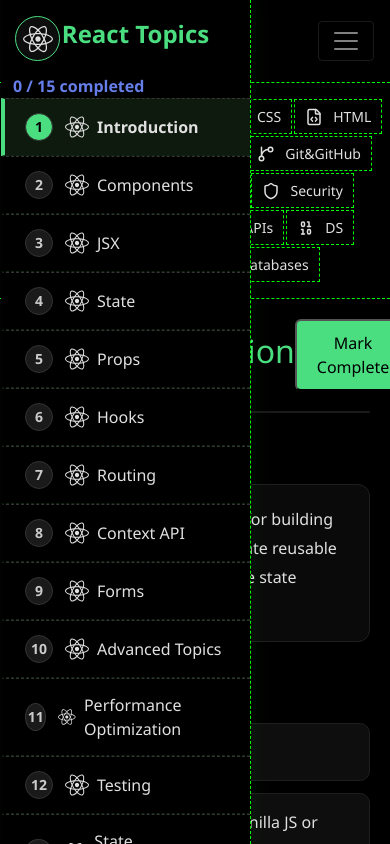
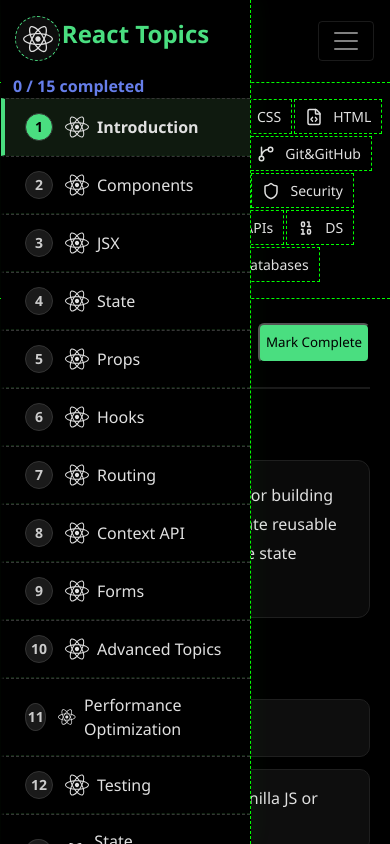
Before and after one commit to sshadulla22/SelfDev-Learning--Platform, a React (Create React App) app: page / in a window 390 px wide. Shown: the top 844 px of the page. Built offline with nearby package versions, Linux system fonts and the light colour scheme.

Commit message:
Update border style and add new styles in Global.css
Changed border style from solid to dashed for specific elements and added new styles for content header and complete button.

```diff
--- a/src/Components/TechStack/Global.css
+++ b/src/Components/TechStack/Global.css
@@ -27,7 +27,7 @@
   width: 40px;
   height: 40px;
   border-radius: 50%;
-  border: 1px solid #4ade80;
+  border: 1px dashed #4ade80;
   background: #0d0d0d;
   display: flex;
   align-items: center;
@@ -294,6 +294,20 @@
     grid-template-columns: 1fr;
   }
 
+  .content-header h2 {
+  font-size: 20px;
+  color: #4ade80;
+}
+
+
+  .complete-btn {
+  padding: 8px 6px;
+  font-size: smaller;
+  align-items: center;
+  background-color: #4ade80;
+  color: #000;
+  border-radius: 6px;
+}
 .nav-title{
   font-size: 20px;
   margin-bottom: 15px;
@@ -331,7 +345,7 @@
     width: 45px;
     height: 45px;
     border-radius: 50%;
-    border: 1px solid #4ade80;
+    border: 1px dashed #4ade80;
     background: #0d0d0d;
     display: flex;
     align-items: center;
```
